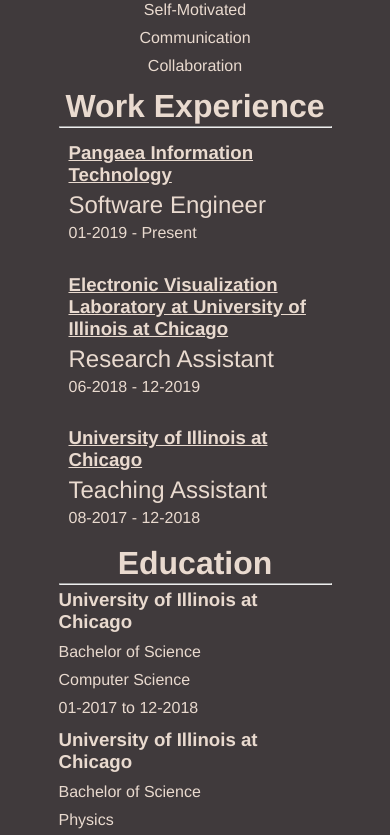
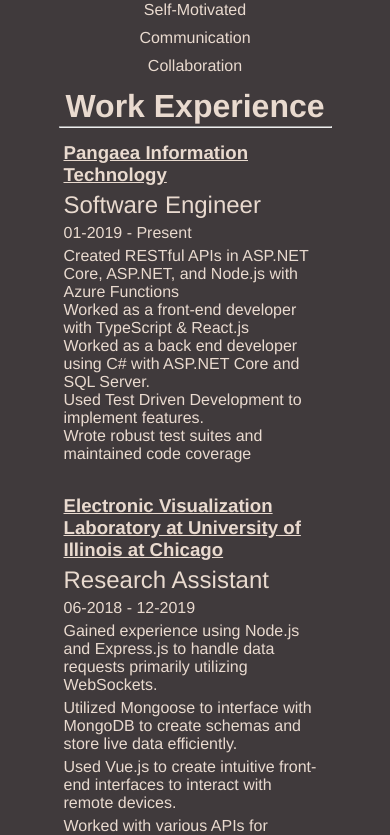
Before and after one commit to avenmia/PersonalWebsite, a Vue app: page / in a window 390 px wide. Shown: the part 1620-2455 px from the top of the page. Built offline with nearby package versions, Linux system fonts and the light colour scheme.

Commit message:
Adding job description back into smaller screen sizes

```diff
--- a/src/components/resume/WorkExperience.vue
+++ b/src/components/resume/WorkExperience.vue
@@ -169,6 +169,7 @@
     justify-content: center;
     text-align: start;
     margin: 5px;
+    margin-left: 0px;
   }
 
   .experience-content > *
@@ -178,7 +179,6 @@
 
   .experience-job-description
   {
-    display: none;
   }
 
   .experience-pangaea-image
```
